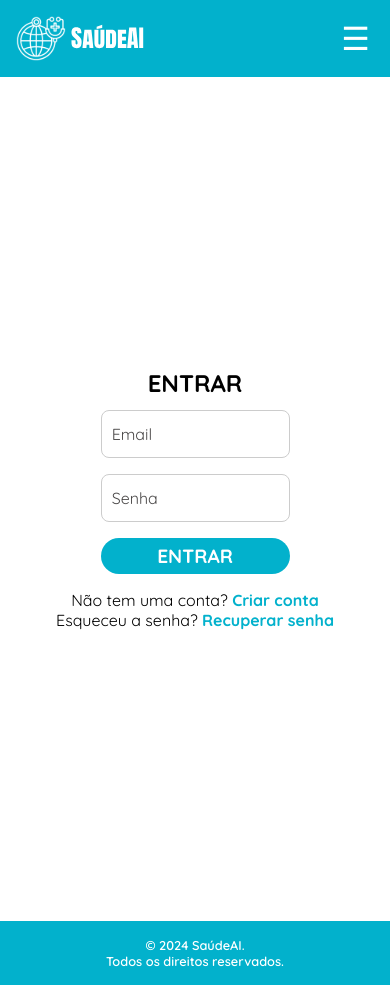
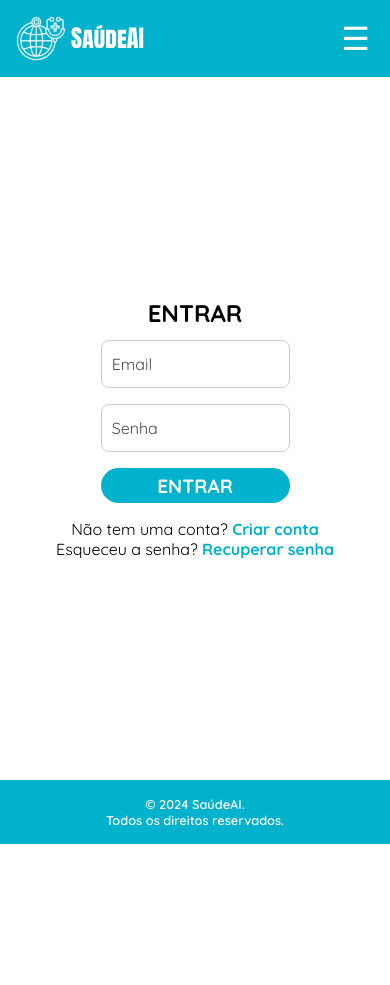
Before and after one commit to gu1frnc4/SaudeAI, an Angular app: page /login in a window 390 px wide. After the commit the page ends 844 px from the top, so only its background shows below. Built offline with nearby package versions, Linux system fonts and the light colour scheme; a web font is replaced by a local one.

Commit message:
Ajusta estilos e estrutura do componente de autenticação: remove sublinhado dos links no cabeçalho, altera layout do formulário e melhora responsividade

```diff
--- a/src/app/components/header/header.component.css
+++ b/src/app/components/header/header.component.css
@@ -108,6 +108,9 @@ a {
 }
 
 a:hover {
-  text-decoration: underline;
   color: var(--main-color);
 }
+
+header a {
+  text-decoration: none;
+}
--- a/src/app/views/auth/auth.component.css
+++ b/src/app/views/auth/auth.component.css
@@ -5,9 +5,15 @@
 .auth-component {
     height: 100vh;
     display: flex;
+    flex-direction: column;
     align-items: center;
     justify-content: center;
-    padding: 1rem;
+    width: 100%;
+}
+
+.auth-component app-header,
+.auth-component app-footer {
+    width: 100%;
 }
 
 .auth-form {
@@ -17,8 +23,8 @@
     flex-direction: column;
     padding: 1em 1em;
     border-radius: 1em;
-    height: 85%;
-    min-width: 20em;
+    height: 100vh;
+    width: 100%;
 }
 
 .auth-form h2 {
--- a/src/app/views/auth/auth.component.html
+++ b/src/app/views/auth/auth.component.html
@@ -1,17 +1,11 @@
-<app-header></app-header>
 <div class="auth-component">
+  <app-header></app-header>
   <div class="auth-form">
     <h2>{{ title }}</h2>
     <form (ngSubmit)="onSubmit()">
       <div *ngFor="let field of fields" class="input-container">
-        <input
-          [type]="field.type"
-          [name]="field.name"
-          placeholder=" "
-          title="{{ field.placeholder }}"
-          [(ngModel)]="formData[field.name]"
-          required
-        />
+        <input [type]="field.type" [name]="field.name" placeholder=" " title="{{ field.placeholder }}"
+          [(ngModel)]="formData[field.name]" required />
         <label [for]="field.name">{{ field.label }}</label>
       </div>
       <button type="submit">{{ buttonText }}</button>
@@ -26,5 +20,5 @@
       Já tem uma conta? <a (click)="changeMode('login')">Fazer login</a>
     </p>
   </div>
+  <app-footer></app-footer>
 </div>
-<app-footer></app-footer>
```
